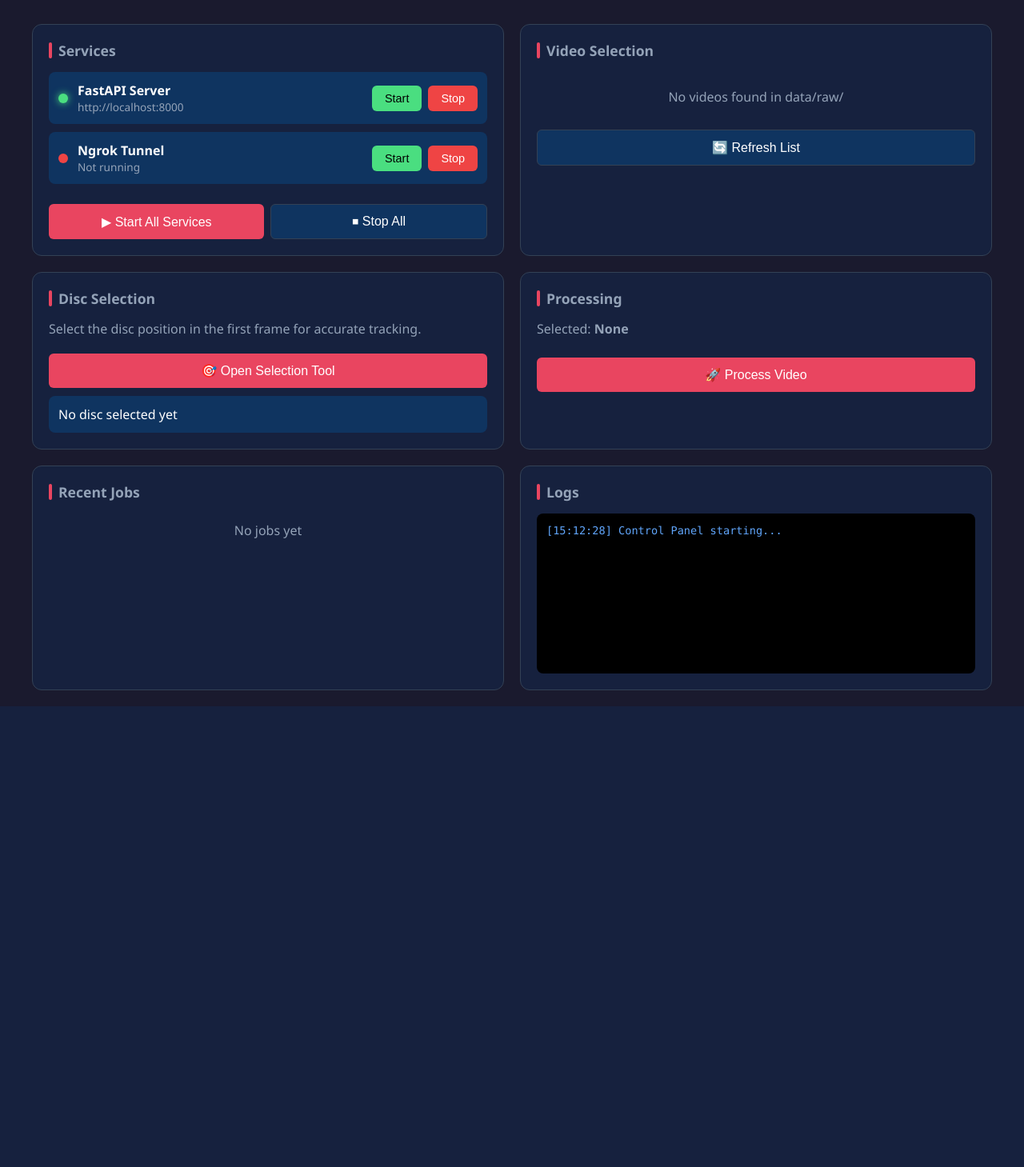
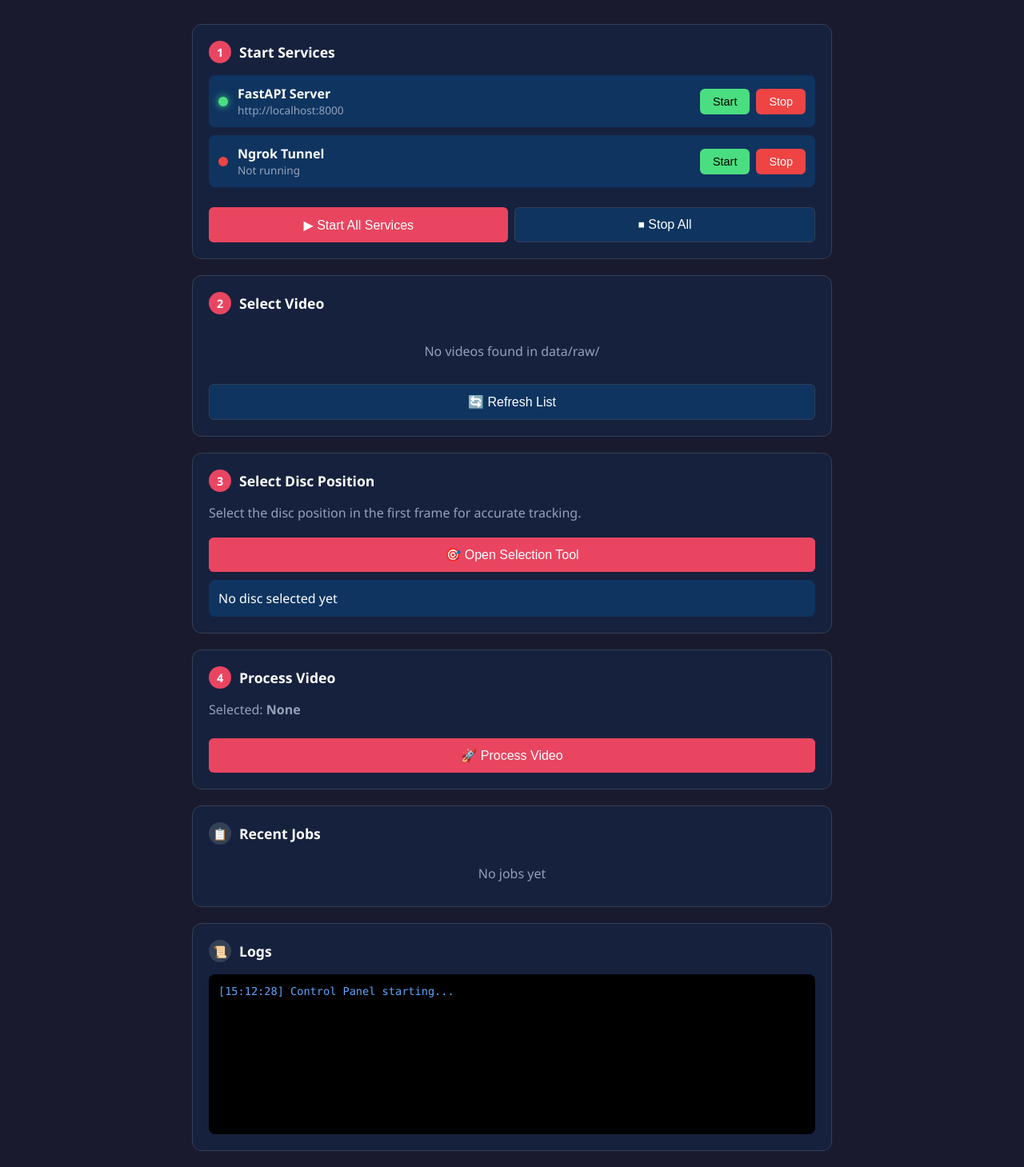
Before and after one commit to nechebarrena/app-mvp, a Flask app: page / in a window 1280 px wide. Shown: the part 90-1549 px from the top of the page at 80% size. Before the commit the page ends 973 px from the top, so only its background shows below. Run offline with Flask 3, Linux system fonts and the light colour scheme; data that the repository does not hold is empty.

Commit message:
fix: Control Panel improvements
1. Fixed disc selection file path (was using -o flag incorrectly)
2. Changed layout to single-column sequential flow
3. Added step numbers (1-4) to make the workflow clear
4. Reordered cards: Services → Video → Disc → Process → Info

```diff
--- a/ai-core/control_panel.py
+++ b/ai-core/control_panel.py
@@ -339,9 +339,9 @@ def open_disc_selector():
         env = os.environ.copy()
         env["PYTHONPATH"] = "src:."
 
-        # Run the selector tool
+        # Run the selector tool (positional args: video_path output_path)
         process = subprocess.Popen(
-            ["uv", "run", "python", "select_disc.py", state.current_video, "-o", selection_file],
+            ["uv", "run", "python", "select_disc.py", state.current_video, selection_file],
             cwd=str(AI_CORE_DIR),
             env=env
         )
--- a/ai-core/templates/dashboard.html
+++ b/ai-core/templates/dashboard.html
@@ -51,17 +51,11 @@
         }
 
         .container {
-            max-width: 1200px;
+            max-width: 800px;
             margin: 0 auto;
-            display: grid;
-            grid-template-columns: 1fr 1fr;
+            display: flex;
+            flex-direction: column;
             gap: 20px;
-        }
-
-        @media (max-width: 900px) {
-            .container {
-                grid-template-columns: 1fr;
-            }
         }
 
         .card {
@@ -74,18 +68,28 @@
         .card h2 {
             font-size: 1.1rem;
             margin-bottom: 15px;
-            color: var(--text-secondary);
+            color: var(--text-primary);
             display: flex;
             align-items: center;
-            gap: 8px;
+            gap: 10px;
         }
 
-        .card h2::before {
-            content: '';
-            width: 4px;
-            height: 20px;
+        .step-number {
             background: var(--accent);
-            border-radius: 2px;
+            color: white;
+            width: 28px;
+            height: 28px;
+            border-radius: 50%;
+            display: flex;
+            align-items: center;
+            justify-content: center;
+            font-weight: bold;
+            font-size: 0.9rem;
+            flex-shrink: 0;
+        }
+
+        .step-number.optional {
+            background: var(--border);
         }
 
         .service-row {
@@ -354,8 +358,9 @@
             color: white;
         }
 
-        .full-width {
-            grid-column: 1 / -1;
+        .divider {
+            border-top: 1px solid var(--border);
+            margin: 10px 0;
         }
 
         .results-summary {
@@ -396,9 +401,9 @@
     </div>
 
     <div class="container">
-        <!-- Services Card -->
+        <!-- Step 1: Services Card -->
         <div class="card">
-            <h2>Services</h2>
+            <h2><span class="step-number">1</span> Start Services</h2>
 
             <div class="service-row">
                 <div class="service-info">
@@ -434,9 +439,9 @@
             </div>
         </div>
 
-        <!-- Video Selection Card -->
+        <!-- Step 2: Video Selection Card -->
         <div class="card">
-            <h2>Video Selection</h2>
+            <h2><span class="step-number">2</span> Select Video</h2>
 
             <div class="video-list" id="video-list">
                 <div style="color: var(--text-secondary); padding: 20px; text-align: center;">
@@ -447,9 +452,9 @@
             <button class="btn-secondary btn-large" onclick="refreshVideos()">🔄 Refresh List</button>
         </div>
 
-        <!-- Disc Selection Card -->
+        <!-- Step 3: Disc Selection Card -->
         <div class="card">
-            <h2>Disc Selection</h2>
+            <h2><span class="step-number">3</span> Select Disc Position</h2>
 
             <p style="color: var(--text-secondary); margin-bottom: 10px;">
                 Select the disc position in the first frame for accurate tracking.
@@ -464,9 +469,9 @@
             </div>
         </div>
 
-        <!-- Processing Card -->
+        <!-- Step 4: Processing Card -->
         <div class="card">
-            <h2>Processing</h2>
+            <h2><span class="step-number">4</span> Process Video</h2>
 
             <div id="processing-ready">
                 <p style="color: var(--text-secondary); margin-bottom: 15px;">
@@ -504,9 +509,9 @@
             </div>
         </div>
 
-        <!-- Recent Jobs Card -->
+        <!-- Info: Recent Jobs Card -->
         <div class="card">
-            <h2>Recent Jobs</h2>
+            <h2><span class="step-number optional">📋</span> Recent Jobs</h2>
 
             <div class="jobs-list" id="jobs-list">
                 <div style="color: var(--text-secondary); padding: 10px; text-align: center;">
@@ -515,9 +520,9 @@
             </div>
         </div>
 
-        <!-- Logs Card -->
+        <!-- Info: Logs Card -->
         <div class="card">
-            <h2>Logs</h2>
+            <h2><span class="step-number optional">📜</span> Logs</h2>
 
             <div class="logs-container" id="logs-container">
                 <div class="log-entry log-info">[--:--:--] Waiting for logs...</div>
```
